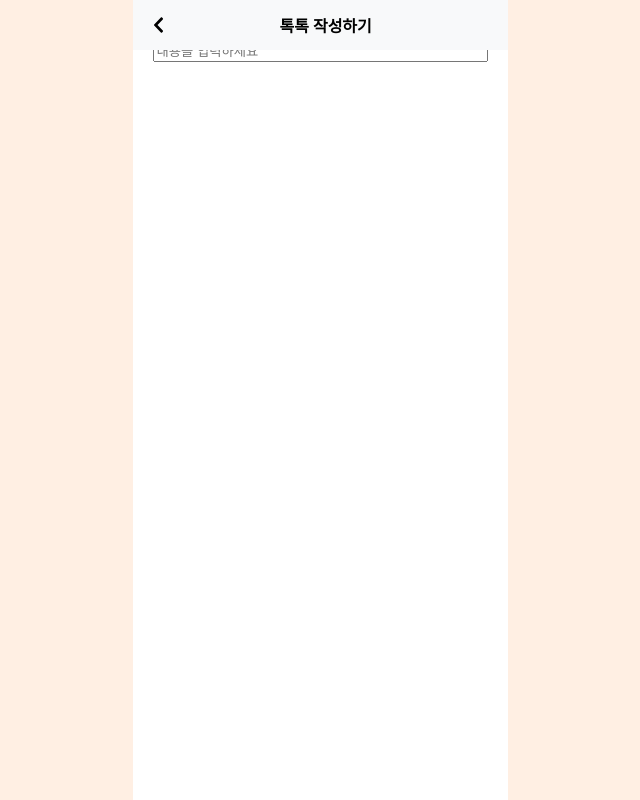
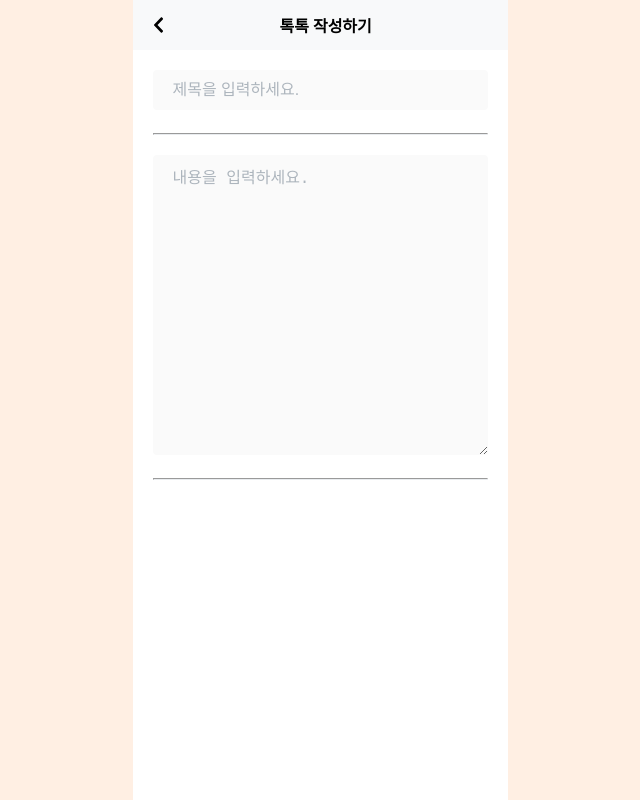
Before and after one commit to TalkToMe-hanghae99/TalkToMe_Front, a React app: page /worrywrite in a window 1280 px wide. Shown: the whole page, without its empty margins (320-960 px from the left). Built offline with nearby package versions, Linux system fonts and the light colour scheme.

Commit message:
고민게시판 뷰 완성

```diff
--- a/src/index.css
+++ b/src/index.css
@@ -6,7 +6,7 @@ body {
   margin: 0;
   font-family: -apple-system, BlinkMacSystemFont, "Segoe UI", "Roboto", "Oxygen",
     "Ubuntu", "Cantarell", "Fira Sans", "Droid Sans", "Helvetica Neue",
-    sans-serif;
+    "sans-serif";
   -webkit-font-smoothing: antialiased;
   -moz-osx-font-smoothing: grayscale;
   display: flex;
--- a/src/pages/WorryCreateUpdate.js
+++ b/src/pages/WorryCreateUpdate.js
@@ -10,8 +10,16 @@ const WorryCreateUpdate = (props) => {
         <img src={Left} />
         <span>톡톡 작성하기</span>
       </Header>
-      <Title type="text" placeholder="제목을 입력하세요" />
-      <Content type="text" placeholder="내용을 입력하세요" />
+      <WriteBox>
+        <Title type="text" placeholder="제목을 입력하세요."></Title>
+        <Hr />
+        <Content
+          type="text"
+          placeholder="내용을 입력하세요."
+          rows="10"
+        ></Content>
+        <Hr />
+      </WriteBox>
     </Container>
   );
 };
@@ -50,12 +58,53 @@ const Header = styled.div`
   }
 `;
 
-const Title = styled.input`
+const WriteBox = styled.div`
   width: 100%;
+  display: flex;
+  flex-direction: column;
+  justify-content: center;
+  margin-top: 50px;
 `;
 
-const Content = styled.input`
+const Title = styled.input`
+  height: 40px;
   width: 100%;
+  padding: 10px 20px;
+  outline: none;
+  border: none;
+  background-color: #fafafa;
+  margin: 0 15px 15px 0;
+  border-radius: 4px;
+  font-size: 16px;
+  color: rgb(33, 37, 41);
+  line-height: 1.75;
+  word-break: break-all;
+  ::placeholder {
+    color: #adb5bd;
+  }
+`;
+
+const Content = styled.textarea`
+  width: 100%;
+  padding: 10px 20px;
+  outline: none;
+  border: none;
+  background-color: #fafafa;
+  margin: 0 15px 15px 0;
+  border-radius: 4px;
+  font-size: 16px;
+  color: rgb(33, 37, 41);
+  line-height: 1.75;
+  word-break: break-all;
+  ::placeholder {
+    color: #adb5bd;
+  }
+`;
+
+const Hr = styled.hr`
+  width: 100%;
+  margin-bottom: 20px;
+  border-bottom: 1px solid rgb(233, 236, 239);
 `;
 
 export default WorryCreateUpdate;
```
Also changed, not shown: src/components/CommentWrite.js (+0 -10 lines).
